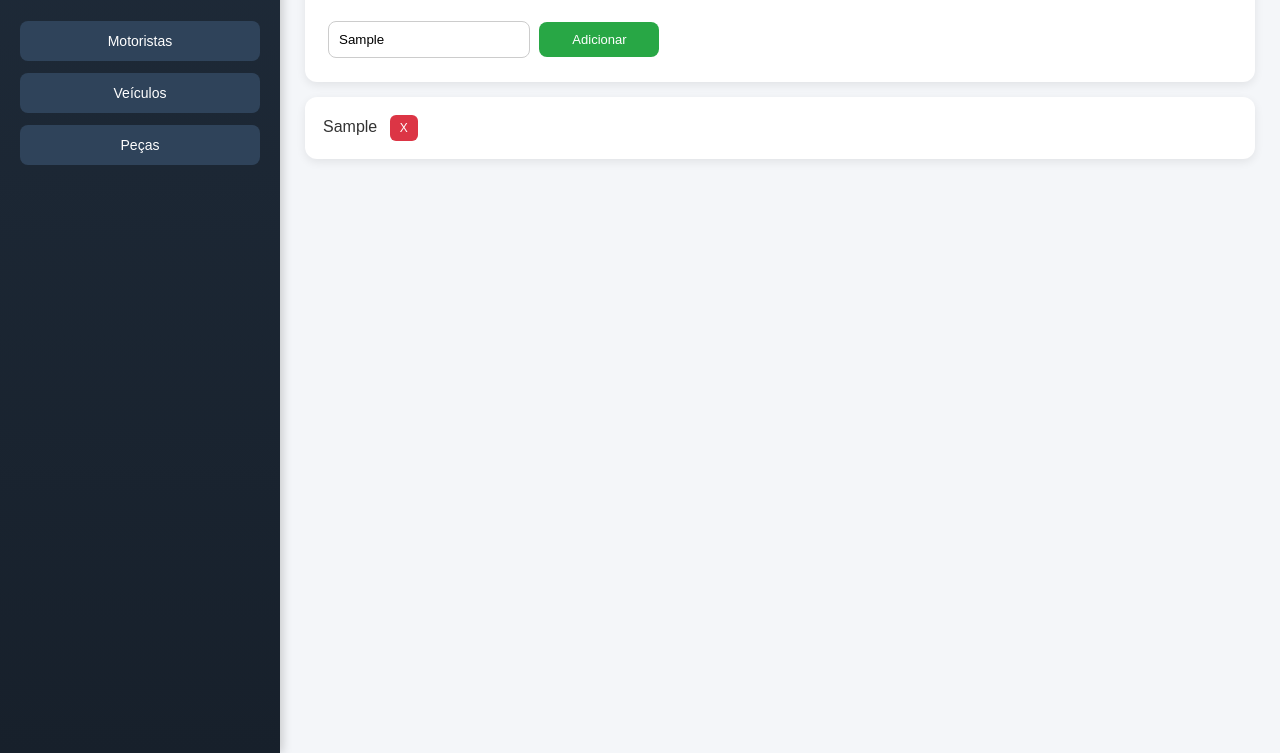
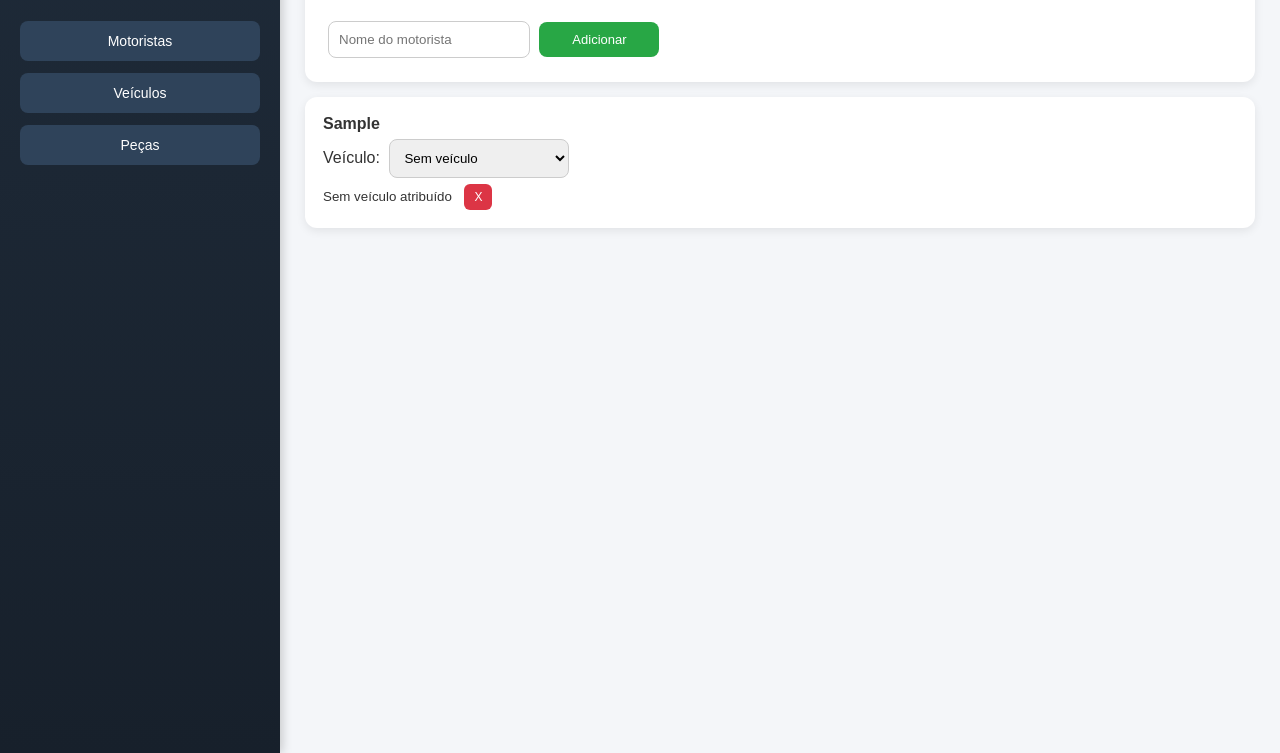
Before and after one commit to lbxsuldeminas/teste, a plain HTML site: page index.html in a window 1280 px wide. Both pictures are taken after typing "Sample" into the empty fields and a click on the button "Adicionar". Shown: the part 87-840 px from the top of the page. Drawn offline with Linux system fonts and the light colour scheme.

Commit message:
Update index.html

```diff
--- a/index.html
+++ b/index.html
@@ -261,28 +261,66 @@ function salvar(){
 }
 
 // ====== MOTORISTAS ======
-function addMotorista(){
-    let nome = document.getElementById("nomeMotorista").value;
-    if(nome){
-        motoristas.push(nome);
-        salvar();
-        renderMotoristas();
-    }
-}
-
 function renderMotoristas(){
     let html = "";
+
     motoristas.forEach((m,i)=>{
-        html += `<div class="card">${m}
-        <button class="del" onclick="delMotorista(${i})">X</button></div>`;
+
+        let veiculoInfo = veiculos.find(v => v.placa === m.veiculo);
+
+        html += `
+        <div class="card">
+            <b>${m.nome}</b><br>
+
+            Veículo:
+            <select onchange="atualizarVeiculoMotorista(${i}, this.value)">
+                <option value="">Sem veículo</option>
+
+                ${veiculos.map(v => `
+                    <option value="${v.placa}" ${m.veiculo === v.placa ? "selected" : ""}>
+                        ${v.nome} - ${v.placa}
+                    </option>
+                `).join("")}
+            </select>
+
+            <br>
+
+            ${veiculoInfo ? `
+                <small>🚗 ${veiculoInfo.nome} (${veiculoInfo.placa})</small>
+            ` : `<small>Sem veículo atribuído</small>`}
+
+            <button class="del" onclick="delMotorista(${i})">X</button>
+        </div>`;
     });
+
     document.getElementById("listaMotoristas").innerHTML = html;
 }
 
+      function atualizarVeiculoMotorista(i, valor){
+    motoristas[i].veiculo = valor;
+    salvar();
+    renderMotoristas();
+}
 function delMotorista(i){
     motoristas.splice(i,1);
     salvar();
     renderMotoristas();
+}
+
+        function addMotorista(){
+    let nome = document.getElementById("nomeMotorista").value;
+
+    if(nome){
+        motoristas.push({
+            nome: nome,
+            veiculo: ""
+        });
+
+        salvar();
+        renderMotoristas();
+
+        document.getElementById("nomeMotorista").value = "";
+    }
 }
 
 // ====== VEICULOS ======
```
